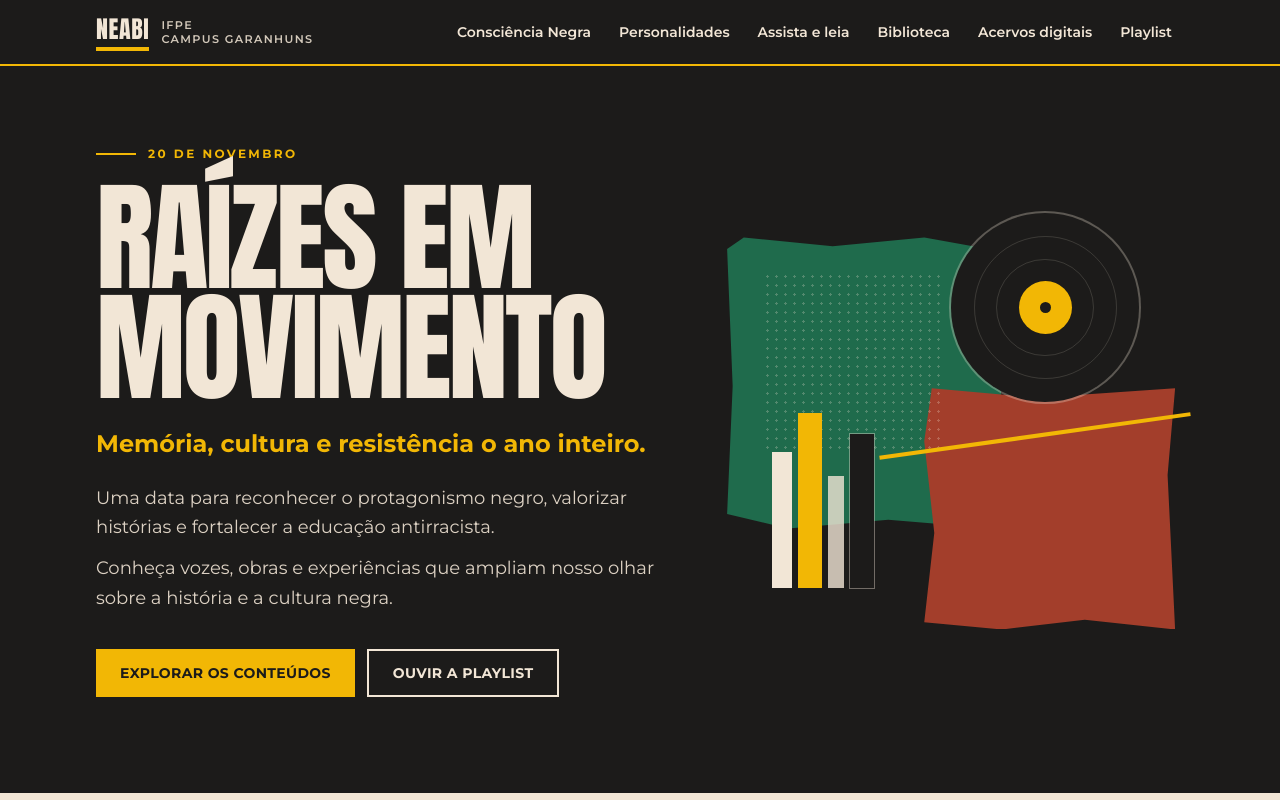
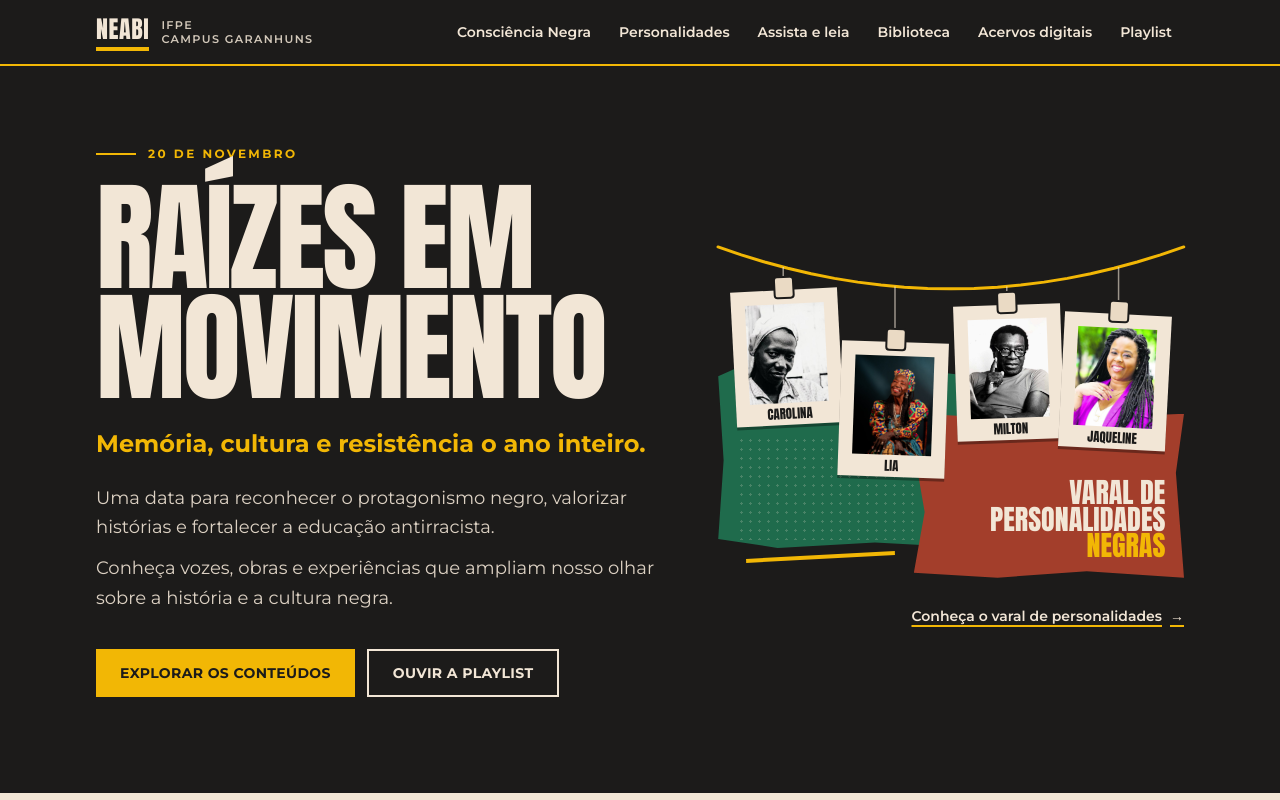
Before and after one commit to camileile/neabi-raizes-em-movimento, a Next.js app: page / in a window 1280 px wide. Shown: the top 800 px of the page. Built offline with nearby package versions, Linux system fonts and the light colour scheme.

Commit message:
feat: replace hero shapes with personalities clothesline
The opening illustration now hangs four portraits from the Varal de
Personalidades Negras on a curved yellow cord over cut-paper blocks,
with a link to the full section. The portraits are chosen by name in
hero.featuredPersonalities.

```diff
--- a/src/components/Hero.tsx
+++ b/src/components/Hero.tsx
@@ -1,5 +1,6 @@
 import { hero, playlist, sectionIds, spotifyPlaylistUrl } from "@/data/site-content";
 import { ExternalLink } from "./ExternalLink";
+import { HeroVaral } from "./HeroVaral";
 import { button, container, eyebrow } from "./ui";
 
 export function Hero() {
@@ -43,37 +44,8 @@ export function Hero() {
           </div>
         </div>
 
-        <HeroComposition />
+        <HeroVaral />
       </div>
     </section>
   );
 }
-
-/** Composição decorativa: papéis recortados, disco e lombadas. Ignorada por leitores de tela. */
-function HeroComposition() {
-  return (
-    <div aria-hidden="true" className="relative mx-auto h-56 w-full max-w-md sm:h-72 lg:h-[26rem]">
-      <div className="paper-cut absolute left-0 top-6 h-[70%] w-[62%] bg-floresta" />
-      <div className="paper-cut-alt absolute bottom-0 right-0 h-[58%] w-[56%] bg-terracota" />
-      <div className="halftone absolute left-[8%] top-[14%] h-[44%] w-[40%] text-areia/25" />
-
-      {/* Disco */}
-      <div className="absolute right-[8%] top-0 aspect-square w-[42%] rounded-full bg-carvao ring-2 ring-areia/30">
-        <div className="absolute inset-[12%] rounded-full border border-areia/15" />
-        <div className="absolute inset-[24%] rounded-full border border-areia/15" />
-        <div className="absolute inset-[36%] rounded-full bg-solar" />
-        <div className="absolute inset-[47%] rounded-full bg-carvao" />
-      </div>
-
-      {/* Lombadas de livros */}
-      <div className="absolute bottom-[10%] left-[10%] flex h-[42%] items-end gap-1.5">
-        <span className="h-[78%] w-4 bg-areia sm:w-5" />
-        <span className="h-full w-5 bg-solar sm:w-6" />
-        <span className="h-[64%] w-3 bg-areia/80 sm:w-4" />
-        <span className="h-[88%] w-5 bg-carvao ring-1 ring-areia/40 sm:w-6" />
-      </div>
-
-      <span className="absolute -right-4 bottom-[46%] h-1 w-[70%] rotate-[-8deg] bg-solar" />
-    </div>
-  );
-}
--- /dev/null
+++ b/src/components/HeroVaral.tsx
@@ -0,0 +1,113 @@
+import Image from "next/image";
+import { hero, personalities, sectionIds } from "@/data/site-content";
+
+/*
+ * Ilustração da abertura: um varal em curva com retratos do
+ * Varal de Personalidades Negras, sobre papéis recortados.
+ * Coordenadas em unidades de um quadro 100 × 80 (mesma proporção do bloco).
+ */
+const W = 100;
+const H = 80;
+
+/** Altura da corda em cada ponto: curva caída no meio, como um varal. */
+const cordY = (x: number) => 9 + 0.0036 * (2500 - (x - 50) ** 2);
+
+const cordPath = Array.from({ length: 21 }, (_, i) => {
+  const x = i * 5;
+  return `${i === 0 ? "M" : "L"}${x} ${cordY(x).toFixed(2)}`;
+}).join(" ");
+
+/** Posição de cada retrato: centro na corda, comprimento do fio, inclinação. */
+const slots = [
+  { cx: 14, drop: 5, tilt: -3 },
+  { cx: 38, drop: 12, tilt: 2 },
+  { cx: 62, drop: 4, tilt: -2 },
+  { cx: 86, drop: 10, tilt: 3 },
+];
+const CARD_W = 23;
+
+export function HeroVaral() {
+  const people = hero.featuredPersonalities
+    .map((name) => personalities.find((p) => p.name === name))
+    .filter((p): p is (typeof personalities)[number] & { photo: NonNullable<(typeof personalities)[number]["photo"]> } =>
+      Boolean(p?.photo),
+    )
+    .slice(0, slots.length);
+
+  return (
+    <div className="relative mx-auto w-full max-w-md lg:max-w-none">
+      <div aria-hidden="true" className="relative aspect-[10/8] w-full">
+        {/* Papéis recortados ao fundo */}
+        <div className="paper-cut absolute left-0 top-[44%] h-[48%] w-[58%] bg-floresta" />
+        <div className="halftone absolute left-[4%] top-[62%] h-[28%] w-[38%] text-areia/20" />
+        <div className="paper-cut-alt absolute bottom-0 right-0 flex h-[44%] w-[58%] items-end justify-end bg-terracota p-[4%]">
+          <p className="text-right font-display text-[clamp(1rem,3.4vw,1.75rem)] uppercase leading-[0.95] text-areia">
+            Varal de
+            <br />
+            personalidades
+            <br />
+            <span className="text-solar">negras</span>
+          </p>
+        </div>
+        <span className="absolute bottom-[5%] left-[6%] h-1 w-[32%] -rotate-3 bg-solar" />
+
+        {/* Corda e fios */}
+        <svg viewBox={`0 0 ${W} ${H}`} preserveAspectRatio="none" className="absolute inset-0 h-full w-full overflow-visible">
+          <path d={cordPath} fill="none" stroke="var(--color-solar)" strokeWidth="3" vectorEffect="non-scaling-stroke" strokeLinecap="round" />
+          {people.map((person, i) => {
+            const { cx, drop } = slots[i];
+            const y = cordY(cx);
+            return (
+              <line
+                key={person.name}
+                x1={cx}
+                y1={y}
+                x2={cx}
+                y2={y + drop + 1}
+                stroke="var(--color-areia)"
+                strokeOpacity="0.6"
+                strokeWidth="1.5"
+                vectorEffect="non-scaling-stroke"
+              />
+            );
+          })}
+        </svg>
+
+        {/* Retratos pendurados */}
+        {people.map((person, i) => {
+          const { cx, drop, tilt } = slots[i];
+          const top = ((cordY(cx) + drop) / H) * 100;
+          return (
+            <figure
+              key={person.name}
+              className="absolute origin-top bg-areia p-[3%] pb-0 shadow-[0_3px_0_rgba(0,0,0,0.35)]"
+              style={{ left: `${cx - CARD_W / 2}%`, top: `${top}%`, width: `${CARD_W}%`, transform: `rotate(${tilt}deg)` }}
+            >
+              <span className="absolute -top-[9%] left-1/2 h-[14%] w-[16%] -translate-x-1/2 rounded-[2px] bg-areia-escura ring-2 ring-carvao" />
+              <Image
+                src={person.photo.src}
+                width={person.photo.width}
+                height={person.photo.height}
+                alt=""
+                loading="eager"
+                sizes="(min-width: 1024px) 7rem, 22vw"
+                className="aspect-[4/5] h-auto w-full object-cover object-top"
+              />
+              <figcaption className="py-[6%] text-center font-display text-[clamp(0.55rem,1.6vw,0.8rem)] uppercase leading-none text-carvao">
+                {person.name.split(" ")[0]}
+              </figcaption>
+            </figure>
+          );
+        })}
+      </div>
+
+      <a
+        href={`#${sectionIds.personalidades}`}
+        className="relative mt-4 inline-flex min-h-11 items-center gap-2 text-sm font-semibold text-areia underline decoration-solar decoration-2 underline-offset-4 hover:text-solar lg:float-right"
+      >
+        {hero.varalLink}
+        <span aria-hidden="true">→</span>
+      </a>
+    </div>
+  );
+}
--- a/src/data/site-content.ts
+++ b/src/data/site-content.ts
@@ -116,6 +116,14 @@ export const hero = {
     "Conheça vozes, obras e experiências que ampliam nosso olhar sobre a história e a cultura negra.",
   primaryCta: "Explorar os conteúdos",
   playlistCta: "Ouvir a playlist",
+  /** Retratos do varal que aparecem na ilustração da abertura (nomes de `personalities`). */
+  featuredPersonalities: [
+    "Carolina Maria de Jesus",
+    "Lia de Itamaracá",
+    "Milton Santos",
+    "Jaqueline Góes de Jesus",
+  ],
+  varalLink: "Conheça o varal de personalidades",
 };
 
 export const consciencia = {
```
Also changed, not shown: 3 other files (tests, documents, lock files or other folders).
